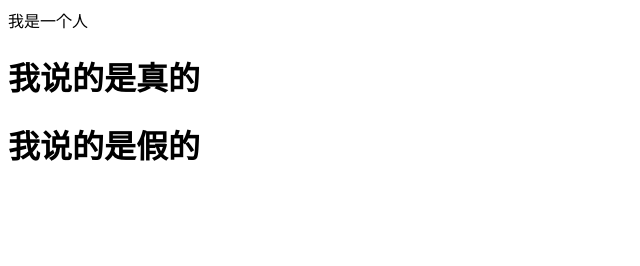
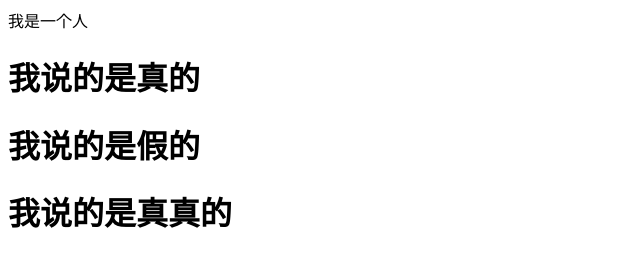
Before and after one commit to 2273216631/xin, a plain HTML site: page index.html in a window 1280 px wide. Shown: the whole page, without its empty margins (0-640 px from the left). Drawn offline with Linux system fonts and the light colour scheme.

Commit message:
对话第三句

```diff
--- a/index.html
+++ b/index.html
@@ -8,6 +8,7 @@
 我是一个人
 <h1>我说的是真的</h1>
 <h1>我说的是假的</h1>
+<h1>我说的是真真的</h1>
 
 </body>
 </html>
```
